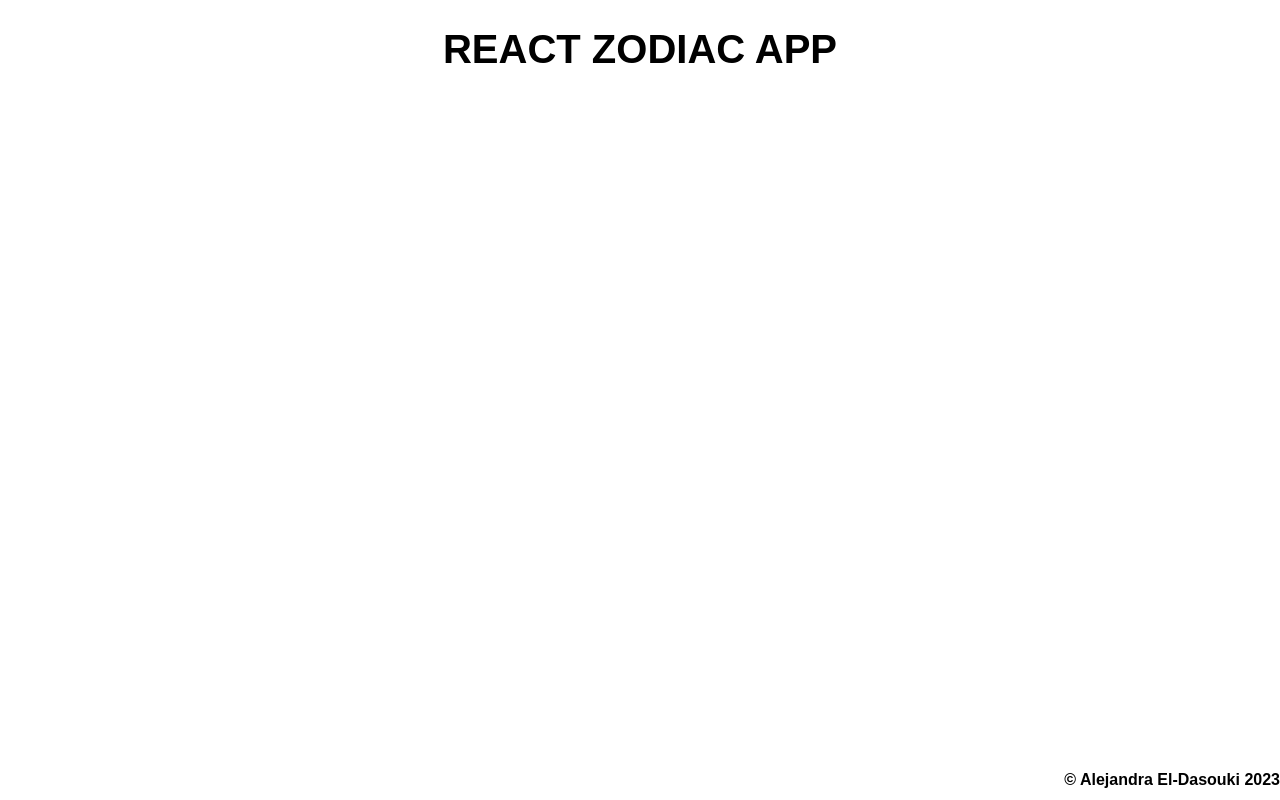
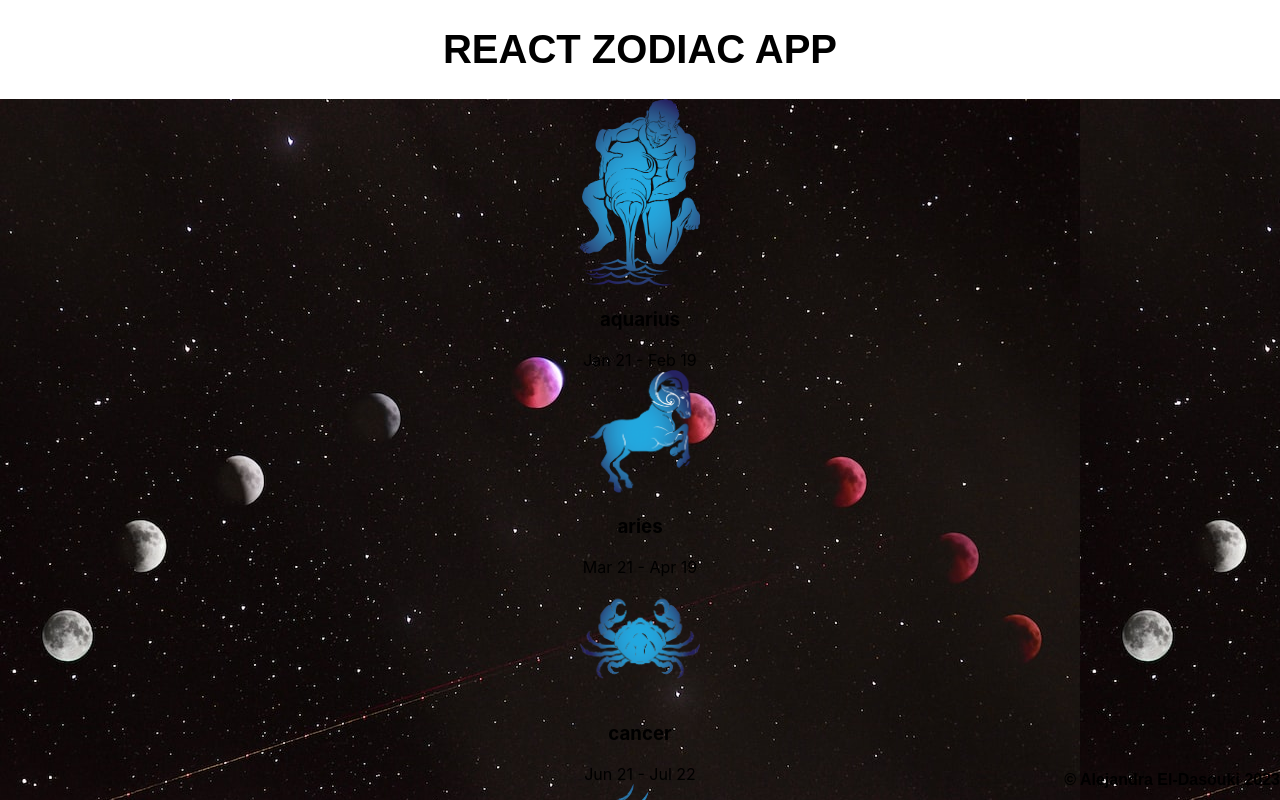
Before and after one commit to Alejae1998/zodiac-react, a React (Create React App) app: page / in a window 1280 px wide. Shown: the top 800 px of the page. Built offline with nearby package versions, Linux system fonts and the light colour scheme; a web font is replaced by a local one.

Commit message:
rendering the zodiacs and the info on the page, missing css

```diff
--- a/src/components/Main/Main.js
+++ b/src/components/Main/Main.js
@@ -1,9 +1,15 @@
 import React from 'react';
 import './Main.css';
-// import { zodiac } from '../../data.js';
-// import ZodiacSign from '../ZodiacSign/ZodiacSign.js';
+import { zodiac } from '../../data.js';
+import ZodiacSign from '../ZodiacSign/ZodiacSign.js';
 import background from '../../background.jpeg';
 
 export default function Main() {
-  return <main style={{ backgroundImage: `url(${background})` }}></main>;
+  return (
+    <main style={{ backgroundImage: `url(${background})` }}>
+      {zodiac.map((sign) => (
+        <ZodiacSign key={sign.id} {...sign} />
+      ))}
+    </main>
+  );
 }
--- a/src/components/ZodiacSign/ZodiacSign.css
+++ b/src/components/ZodiacSign/ZodiacSign.css
@@ -0,0 +1,3 @@
+.zodiacs-container img {
+  width: 120px;
+}
```
